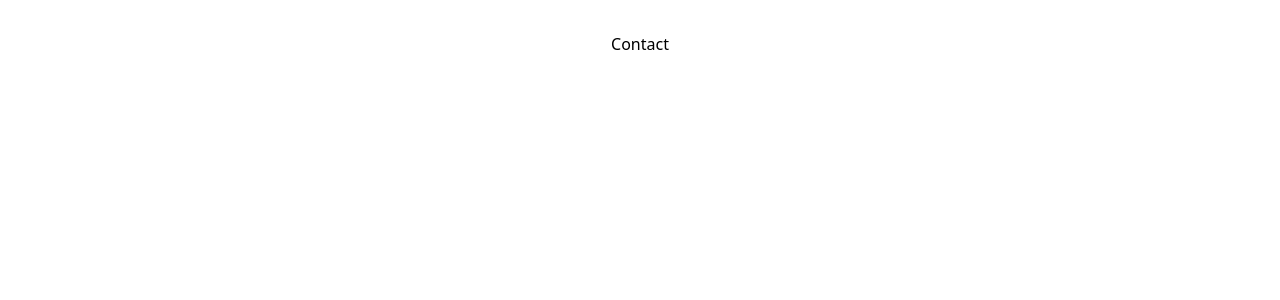
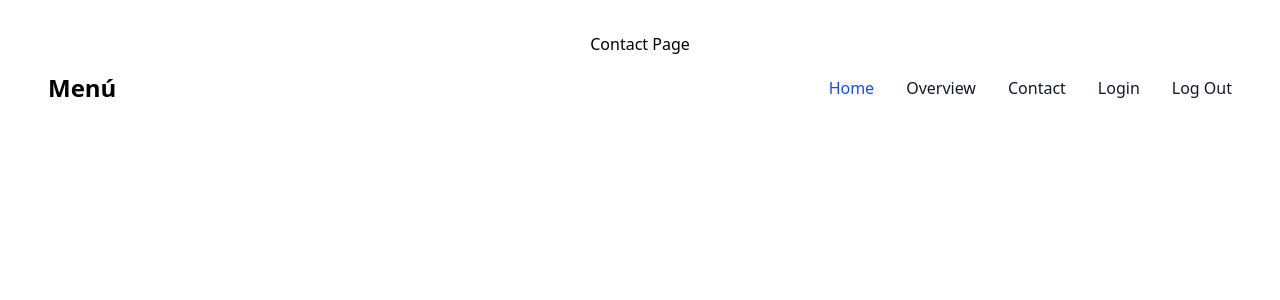
Before and after one commit to DSAW-2024-1/react-router-context-gabriela-reyes-jorge-diaz-b, a React (Vite) app in the folder my-react-app-rout/: page /contact in a window 1280 px wide. Shown: the top 300 px of the page. Built offline with nearby package versions, Linux system fonts and the light colour scheme.

Commit message:
NavBar-Routes

```diff
--- a/my-react-app-rout/src/App.jsx
+++ b/my-react-app-rout/src/App.jsx
@@ -1,45 +1,43 @@
-import { useState } from 'react'
-import reactLogo from './assets/react.svg'
-import viteLogo from '/vite.svg'
-import './App.css'
+import React from 'react';
+import { NavLink } from 'react-router-dom';
+import { useState } from 'react';
+import reactLogo from './assets/react.svg';
+import viteLogo from '/vite.svg';
+import './App.css';
 
 function App() {
-  const [count, setCount] = useState(0)
+  const [count, setCount] = useState(0);
 
   return (
     <>
-<nav class="bg-white border-gray-200 dark:bg-gray-900">
-  <div class="max-w-screen-xl flex flex-wrap items-center justify-between mx-auto p-4">
-    <a href="https://flowbite.com/" class="flex items-center space-x-3 rtl:space-x-reverse">
-        <span class="self-center text-2xl font-semibold whitespace-nowrap dark:text-white">Menú</span>
-    </a>
-    <button data-collapse-toggle="navbar-default" type="button" class="inline-flex items-center p-2 w-10 h-10 justify-center text-sm text-gray-500 rounded-lg md:hidden hover:bg-gray-100 focus:outline-none focus:ring-2 focus:ring-gray-200 dark:text-gray-400 dark:hover:bg-gray-700 dark:focus:ring-gray-600" aria-controls="navbar-default" aria-expanded="false">
-        <span class="sr-only">Open main menu</span>
-        <svg class="w-5 h-5" aria-hidden="true" xmlns="http://www.w3.org/2000/svg" fill="none" viewBox="0 0 17 14">
-            <path stroke="currentColor" stroke-linecap="round" stroke-linejoin="round" stroke-width="2" d="M1 1h15M1 7h15M1 13h15"/>
-        </svg>
-    </button>
-    <div class="hidden w-full md:block md:w-auto" id="navbar-default">
-      <ul class="font-medium flex flex-col p-4 md:p-0 mt-4 border border-gray-100 rounded-lg bg-gray-50 md:flex-row md:space-x-8 rtl:space-x-reverse md:mt-0 md:border-0 md:bg-white dark:bg-gray-800 md:dark:bg-gray-900 dark:border-gray-700">
+      <nav className="bg-white border-gray-200 dark:bg-gray-900">
+        <div className="max-w-screen-xl flex flex-wrap items-center justify-between mx-auto p-4">
+          <div className="flex items-center space-x-3 rtl:space-x-reverse">
+            <span className="self-center text-2xl font-semibold whitespace-nowrap dark:text-white">Menú</span>
+          </div>
+          <div className="hidden w-full md:block md:w-auto" id="navbar-default">
+            <ul className="font-medium flex flex-col p-4 md:p-0 mt-4 border border-gray-100 rounded-lg bg-gray-50 md:flex-row md:space-x-8 rtl:space-x-reverse md:mt-0 md:border-0 md:bg-white dark:bg-gray-800 md:dark:bg-gray-900 dark:border-gray-700">
               <li>
-          <a href="#" class="block py-2 px-3 text-white bg-blue-700 rounded md:bg-transparent md:text-blue-700 md:p-0 dark:text-white md:dark:text-blue-500" aria-current="page">Home</a>
+                <NavLink to="/home" className="block py-2 px-3 text-white bg-blue-700 rounded md:bg-transparent md:text-blue-700 md:p-0 dark:text-white md:dark:text-blue-500" activeClassName="bg-blue-700">Home</NavLink>
               </li>
               <li>
-          <a href="#" class="block py-2 px-3 text-gray-900 rounded hover:bg-gray-100 md:hover:bg-transparent md:border-0 md:hover:text-blue-700 md:p-0 dark:text-white md:dark:hover:text-blue-500 dark:hover:bg-gray-700 dark:hover:text-white md:dark:hover:bg-transparent">Overview</a>
+                <NavLink to="/overview" className="block py-2 px-3 text-gray-900 rounded hover:bg-gray-100 md:hover:bg-transparent md:border-0 md:hover:text-blue-700 md:p-0 dark:text-white md:dark:hover:text-blue-500 dark:hover:bg-gray-700 dark:hover:text-white md:dark:hover:bg-transparent" activeClassName="bg-gray-100">Overview</NavLink>
               </li>
               <li>
-          <a href="#" class="block py-2 px-3 text-gray-900 rounded hover:bg-gray-100 md:hover:bg-transparent md:border-0 md:hover:text-blue-700 md:p-0 dark:text-white md:dark:hover:text-blue-500 dark:hover:bg-gray-700 dark:hover:text-white md:dark:hover:bg-transparent">Contact</a>
+                <NavLink to="/contact" className="block py-2 px-3 text-gray-900 rounded hover:bg-gray-100 md:hover:bg-transparent md:border-0 md:hover:text-blue-700 md:p-0 dark:text-white md:dark:hover:text-blue-500 dark:hover:bg-gray-700 dark:hover:text-white md:dark:hover:bg-transparent" activeClassName="bg-gray-100">Contact</NavLink>
               </li>
               <li>
-          <a href="#" class="block py-2 px-3 text-gray-900 rounded hover:bg-gray-100 md:hover:bg-transparent md:border-0 md:hover:text-blue-700 md:p-0 dark:text-white md:dark:hover:text-blue-500 dark:hover:bg-gray-700 dark:hover:text-white md:dark:hover:bg-transparent">Log Out</a>
+                <NavLink to="/login" className="block py-2 px-3 text-gray-900 rounded hover:bg-gray-100 md:hover:bg-transparent md:border-0 md:hover:text-blue-700 md:p-0 dark:text-white md:dark:hover:text-blue-500 dark:hover:bg-gray-700 dark:hover:text-white md:dark:hover:bg-transparent" activeClassName="bg-gray-100">Login</NavLink>
+              </li>
+              <li>
+                <NavLink to="/logout" className="block py-2 px-3 text-gray-900 rounded hover:bg-gray-100 md:hover:bg-transparent md:border-0 md:hover:text-blue-700 md:p-0 dark:text-white md:dark:hover:text-blue-500 dark:hover:bg-gray-700 dark:hover:text-white md:dark:hover:bg-transparent" activeClassName="bg-gray-100">Log Out</NavLink>
               </li>
             </ul>
           </div>
         </div>
       </nav>
-
     </>
-  )
+  );
 }
 
 export default App
--- a/my-react-app-rout/src/pages/contact/contact.jsx
+++ b/my-react-app-rout/src/pages/contact/contact.jsx
@@ -1,9 +1,38 @@
 import React from "react";
+import { NavLink } from 'react-router-dom';
 
 const Contact = () => {
     return (
-        <div>Contact</div>
-    )
+        <>
+        <div>Contact Page</div>
+        <nav className="bg-white border-gray-200 dark:bg-gray-900">
+          <div className="max-w-screen-xl flex flex-wrap items-center justify-between mx-auto p-4">
+            <div className="flex items-center space-x-3 rtl:space-x-reverse">
+              <span className="self-center text-2xl font-semibold whitespace-nowrap dark:text-white">Menú</span>
+            </div>
+            <div className="hidden w-full md:block md:w-auto" id="navbar-default">
+              <ul className="font-medium flex flex-col p-4 md:p-0 mt-4 border border-gray-100 rounded-lg bg-gray-50 md:flex-row md:space-x-8 rtl:space-x-reverse md:mt-0 md:border-0 md:bg-white dark:bg-gray-800 md:dark:bg-gray-900 dark:border-gray-700">
+                <li>
+                  <NavLink to="/home" className="block py-2 px-3 text-white bg-blue-700 rounded md:bg-transparent md:text-blue-700 md:p-0 dark:text-white md:dark:text-blue-500" activeClassName="bg-blue-700">Home</NavLink>
+                </li>
+                <li>
+                  <NavLink to="/overview" className="block py-2 px-3 text-gray-900 rounded hover:bg-gray-100 md:hover:bg-transparent md:border-0 md:hover:text-blue-700 md:p-0 dark:text-white md:dark:hover:text-blue-500 dark:hover:bg-gray-700 dark:hover:text-white md:dark:hover:bg-transparent" activeClassName="bg-gray-100">Overview</NavLink>
+                </li>
+                <li>
+                  <NavLink to="/contact" className="block py-2 px-3 text-gray-900 rounded hover:bg-gray-100 md:hover:bg-transparent md:border-0 md:hover:text-blue-700 md:p-0 dark:text-white md:dark:hover:text-blue-500 dark:hover:bg-gray-700 dark:hover:text-white md:dark:hover:bg-transparent" activeClassName="bg-gray-100">Contact</NavLink>
+                </li>
+                <li>
+                  <NavLink to="/login" className="block py-2 px-3 text-gray-900 rounded hover:bg-gray-100 md:hover:bg-transparent md:border-0 md:hover:text-blue-700 md:p-0 dark:text-white md:dark:hover:text-blue-500 dark:hover:bg-gray-700 dark:hover:text-white md:dark:hover:bg-transparent" activeClassName="bg-gray-100">Login</NavLink>
+                </li>
+                <li>
+                  <NavLink to="/logout" className="block py-2 px-3 text-gray-900 rounded hover:bg-gray-100 md:hover:bg-transparent md:border-0 md:hover:text-blue-700 md:p-0 dark:text-white md:dark:hover:text-blue-500 dark:hover:bg-gray-700 dark:hover:text-white md:dark:hover:bg-transparent" activeClassName="bg-gray-100">Log Out</NavLink>
+                </li>
+              </ul>
+            </div>
+          </div>
+        </nav>
+      </>
+    );
 }
 
 export default Contact;
--- a/my-react-app-rout/src/pages/home/home.jsx
+++ b/my-react-app-rout/src/pages/home/home.jsx
@@ -1,9 +1,38 @@
 import React from "react";
+import { NavLink } from 'react-router-dom';
 
 const Home = () => {
     return (
-        <div>Home</div>
-    )
+        <>
+        <div>Home Page</div>
+        <nav className="bg-white border-gray-200 dark:bg-gray-900">
+          <div className="max-w-screen-xl flex flex-wrap items-center justify-between mx-auto p-4">
+            <div className="flex items-center space-x-3 rtl:space-x-reverse">
+              <span className="self-center text-2xl font-semibold whitespace-nowrap dark:text-white">Menú</span>
+            </div>
+            <div className="hidden w-full md:block md:w-auto" id="navbar-default">
+              <ul className="font-medium flex flex-col p-4 md:p-0 mt-4 border border-gray-100 rounded-lg bg-gray-50 md:flex-row md:space-x-8 rtl:space-x-reverse md:mt-0 md:border-0 md:bg-white dark:bg-gray-800 md:dark:bg-gray-900 dark:border-gray-700">
+                <li>
+                  <NavLink to="/home" className="block py-2 px-3 text-white bg-blue-700 rounded md:bg-transparent md:text-blue-700 md:p-0 dark:text-white md:dark:text-blue-500" activeClassName="bg-blue-700">Home</NavLink>
+                </li>
+                <li>
+                  <NavLink to="/overview" className="block py-2 px-3 text-gray-900 rounded hover:bg-gray-100 md:hover:bg-transparent md:border-0 md:hover:text-blue-700 md:p-0 dark:text-white md:dark:hover:text-blue-500 dark:hover:bg-gray-700 dark:hover:text-white md:dark:hover:bg-transparent" activeClassName="bg-gray-100">Overview</NavLink>
+                </li>
+                <li>
+                  <NavLink to="/contact" className="block py-2 px-3 text-gray-900 rounded hover:bg-gray-100 md:hover:bg-transparent md:border-0 md:hover:text-blue-700 md:p-0 dark:text-white md:dark:hover:text-blue-500 dark:hover:bg-gray-700 dark:hover:text-white md:dark:hover:bg-transparent" activeClassName="bg-gray-100">Contact</NavLink>
+                </li>
+                <li>
+                  <NavLink to="/login" className="block py-2 px-3 text-gray-900 rounded hover:bg-gray-100 md:hover:bg-transparent md:border-0 md:hover:text-blue-700 md:p-0 dark:text-white md:dark:hover:text-blue-500 dark:hover:bg-gray-700 dark:hover:text-white md:dark:hover:bg-transparent" activeClassName="bg-gray-100">Login</NavLink>
+                </li>
+                <li>
+                  <NavLink to="/logout" className="block py-2 px-3 text-gray-900 rounded hover:bg-gray-100 md:hover:bg-transparent md:border-0 md:hover:text-blue-700 md:p-0 dark:text-white md:dark:hover:text-blue-500 dark:hover:bg-gray-700 dark:hover:text-white md:dark:hover:bg-transparent" activeClassName="bg-gray-100">Log Out</NavLink>
+                </li>
+              </ul>
+            </div>
+          </div>
+        </nav>
+      </>
+    );
 }
 
 export default Home;
--- a/my-react-app-rout/src/pages/overview/overview.jsx
+++ b/my-react-app-rout/src/pages/overview/overview.jsx
@@ -1,9 +1,38 @@
 import React from "react";
+import { NavLink } from 'react-router-dom';
 
 const Overview = () => {
     return (
-        <div>Overview</div>
-    )
+        <>
+        <div>Overview Page</div>
+        <nav className="bg-white border-gray-200 dark:bg-gray-900">
+          <div className="max-w-screen-xl flex flex-wrap items-center justify-between mx-auto p-4">
+            <div className="flex items-center space-x-3 rtl:space-x-reverse">
+              <span className="self-center text-2xl font-semibold whitespace-nowrap dark:text-white">Menú</span>
+            </div>
+            <div className="hidden w-full md:block md:w-auto" id="navbar-default">
+              <ul className="font-medium flex flex-col p-4 md:p-0 mt-4 border border-gray-100 rounded-lg bg-gray-50 md:flex-row md:space-x-8 rtl:space-x-reverse md:mt-0 md:border-0 md:bg-white dark:bg-gray-800 md:dark:bg-gray-900 dark:border-gray-700">
+                <li>
+                  <NavLink to="/home" className="block py-2 px-3 text-white bg-blue-700 rounded md:bg-transparent md:text-blue-700 md:p-0 dark:text-white md:dark:text-blue-500" activeClassName="bg-blue-700">Home</NavLink>
+                </li>
+                <li>
+                  <NavLink to="/overview" className="block py-2 px-3 text-gray-900 rounded hover:bg-gray-100 md:hover:bg-transparent md:border-0 md:hover:text-blue-700 md:p-0 dark:text-white md:dark:hover:text-blue-500 dark:hover:bg-gray-700 dark:hover:text-white md:dark:hover:bg-transparent" activeClassName="bg-gray-100">Overview</NavLink>
+                </li>
+                <li>
+                  <NavLink to="/contact" className="block py-2 px-3 text-gray-900 rounded hover:bg-gray-100 md:hover:bg-transparent md:border-0 md:hover:text-blue-700 md:p-0 dark:text-white md:dark:hover:text-blue-500 dark:hover:bg-gray-700 dark:hover:text-white md:dark:hover:bg-transparent" activeClassName="bg-gray-100">Contact</NavLink>
+                </li>
+                <li>
+                  <NavLink to="/login" className="block py-2 px-3 text-gray-900 rounded hover:bg-gray-100 md:hover:bg-transparent md:border-0 md:hover:text-blue-700 md:p-0 dark:text-white md:dark:hover:text-blue-500 dark:hover:bg-gray-700 dark:hover:text-white md:dark:hover:bg-transparent" activeClassName="bg-gray-100">Login</NavLink>
+                </li>
+                <li>
+                  <NavLink to="/logout" className="block py-2 px-3 text-gray-900 rounded hover:bg-gray-100 md:hover:bg-transparent md:border-0 md:hover:text-blue-700 md:p-0 dark:text-white md:dark:hover:text-blue-500 dark:hover:bg-gray-700 dark:hover:text-white md:dark:hover:bg-transparent" activeClassName="bg-gray-100">Log Out</NavLink>
+                </li>
+              </ul>
+            </div>
+          </div>
+        </nav>
+      </>
+    );
 }
 
 export default Overview;
```
Lines whose indentation alone changed are shown as unchanged.
